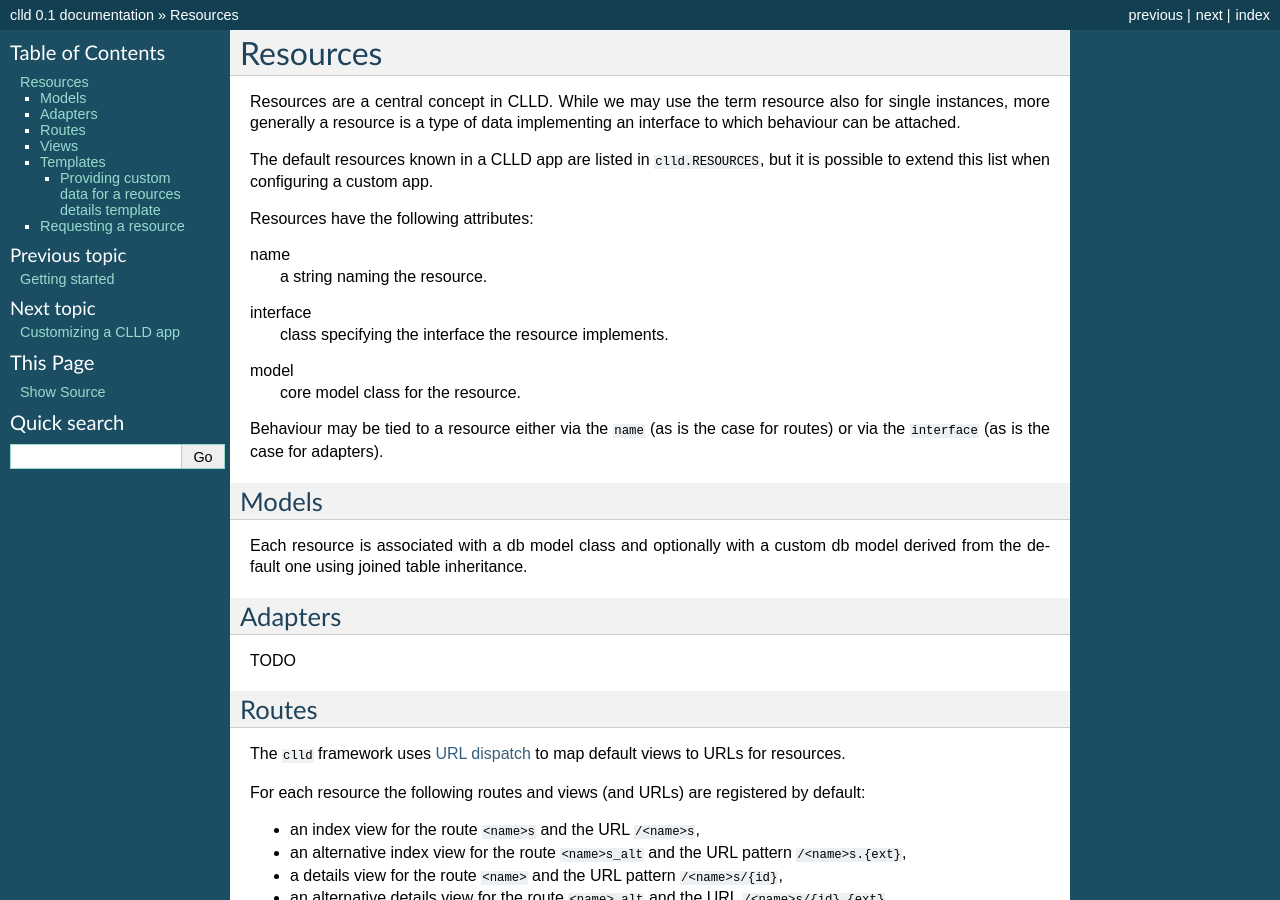
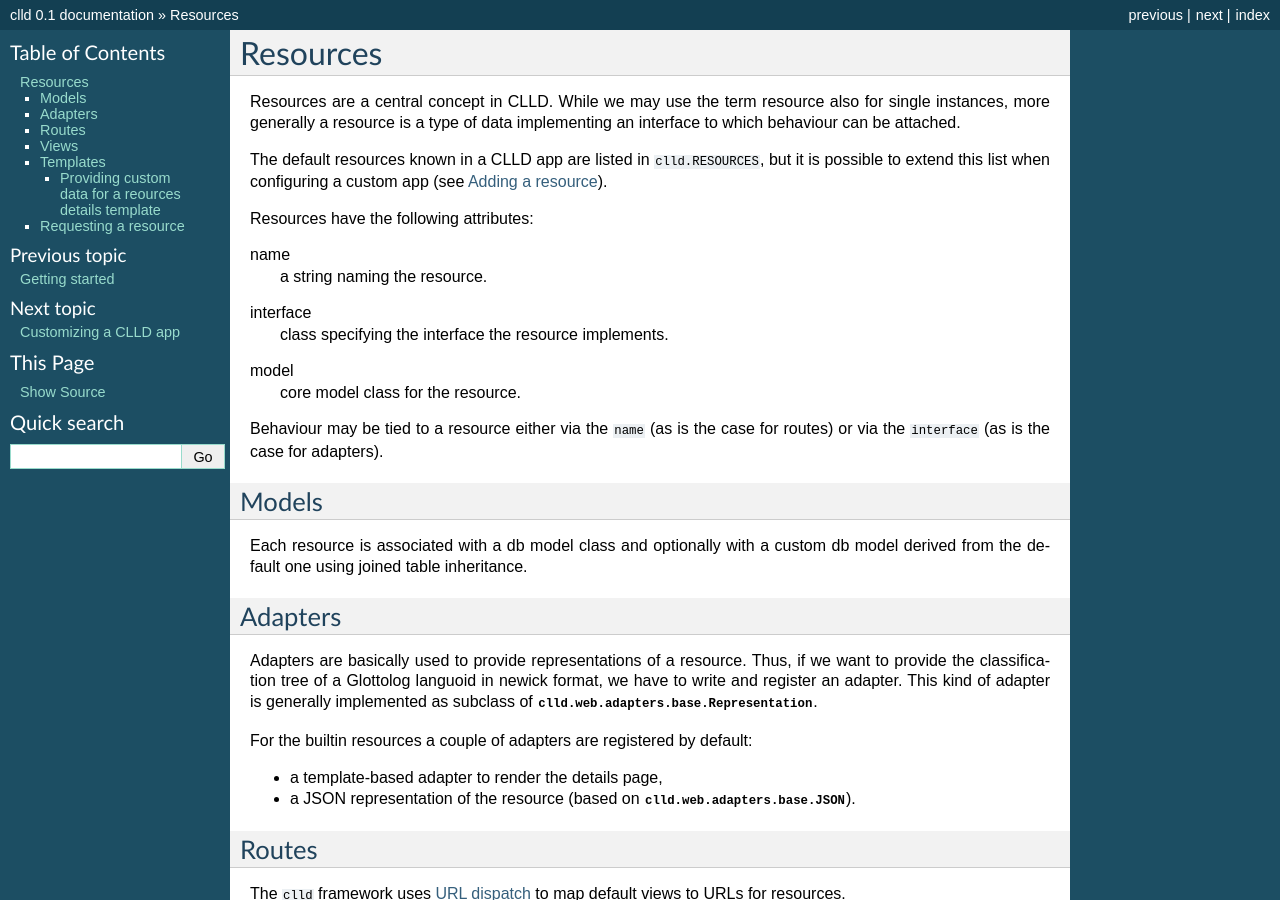
Before and after one commit to clld/clld, a Sphinx documentation site: the page built from docs/resources.rst, in a window 1280 px wide and 900 px high. Built offline with Sphinx 7.4.7, drawn with Linux system fonts in a browser that asks for light colours.

Commit message:
work on docs

```diff
--- a/docs/extending.rst
+++ b/docs/extending.rst
@@ -202,6 +202,7 @@
         print counterpart.valueset.parameter.name
 
 
+.. _sec-extending-resource:
 
 Adding a resource
 ~~~~~~~~~~~~~~~~~
--- a/docs/resources.rst
+++ b/docs/resources.rst
@@ -9,7 +9,7 @@
 an interface to which behaviour can be attached.
 
 The default resources known in a CLLD app are listed in ``clld.RESOURCES``, but it is
-possible to extend this list when configuring a custom app.
+possible to extend this list when configuring a custom app (see :ref:`sec-extending-resource`).
 
 Resources have the following attributes:
 
@@ -40,8 +40,15 @@
 Adapters
 --------
 
-TODO
+Adapters are basically used to provide representations of a resource. Thus, if we want to
+provide the classification tree of a Glottolog languoid in newick format, we have to write
+and register an adapter. This kind of adapter is generally implemented as subclass of
+:py:class:`clld.web.adapters.base.Representation`.
 
+For the builtin resources a couple of adapters are registered by default:
+
+- a template-based adapter to render the details page,
+- a JSON representation of the resource (based on :py:class:`clld.web.adapters.base.JSON`).
 
 .. _sec-resource-routes:
 
```
